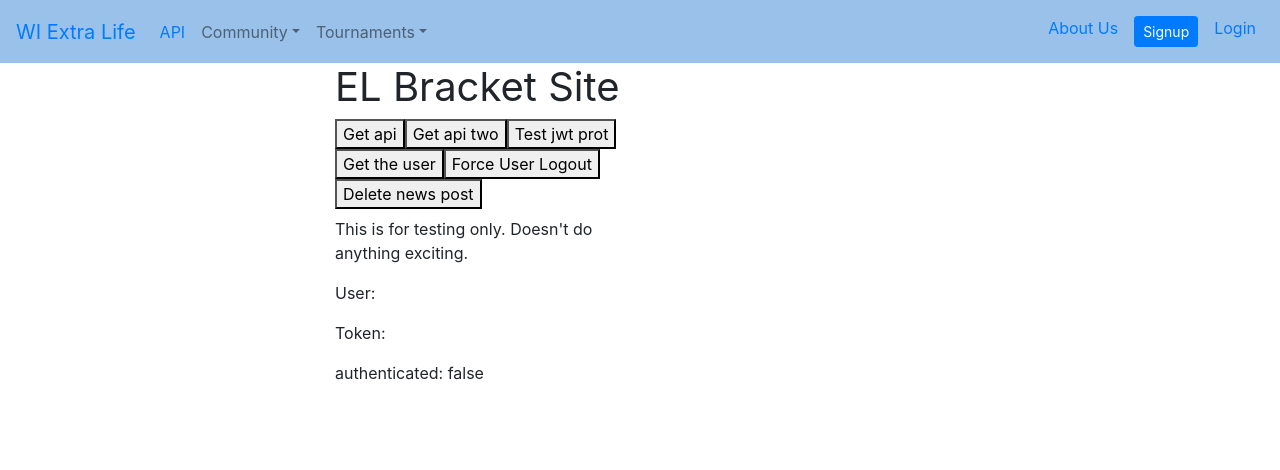
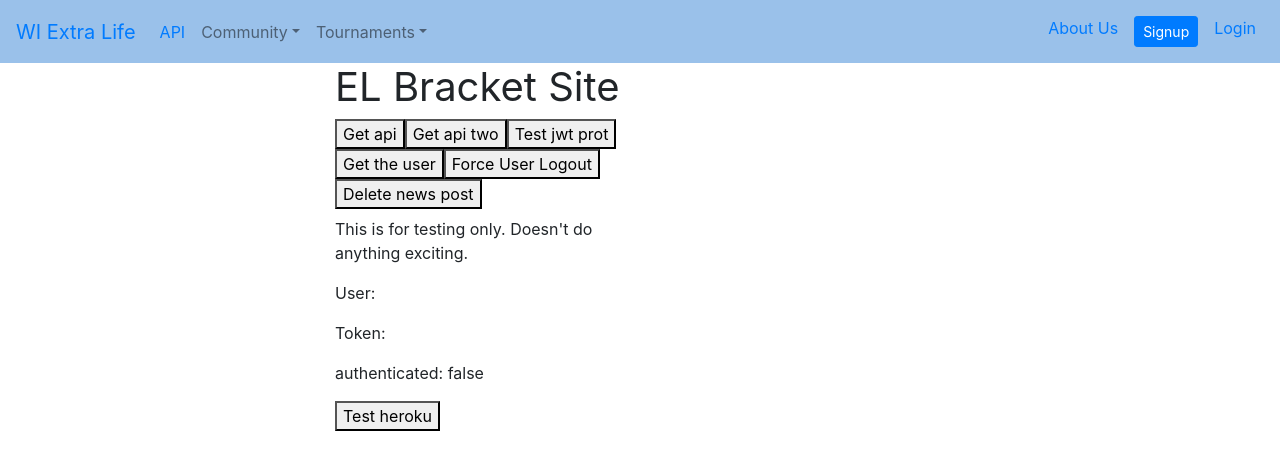
Before and after one commit to JerEpoch/el-frontend, a Vue app: page /getapi in a window 1280 px wide. Shown: the top 470 px of the page. Built offline with nearby package versions, Linux system fonts and the light colour scheme; what animated-vue would draw is missing.

Commit message:
webpack stuff

```diff
--- a/package.json
+++ b/package.json
@@ -78,7 +78,7 @@
     "vue-template-compiler": "^2.6.10",
     "webpack": "^4.39.3",
     "webpack-bundle-analyzer": "^2.13.1",
-    "webpack-cli": "^3.3.8",
+    "webpack-cli": "^3.3.10",
     "webpack-dev-server": "^3.8.0",
     "webpack-merge": "^4.2.2"
   },
--- a/src/components/HelloWorld.vue
+++ b/src/components/HelloWorld.vue
@@ -14,6 +14,10 @@
       <!-- <p>Has Reg Error: {{ hasRegErr }}</p> -->
       <p>Token: {{ token }}</p>
       <p>authenticated: {{ authenticated }}</p>
+
+      <div>
+        <button @click="testHeroku">Test heroku</button>
+      </div>
   </div>
 </template>
 
@@ -98,6 +102,13 @@
       .then(res => {
         console.log(res.data)
       })
+    },
+    testHeroku() {
+      console.log("testing heroku api")
+      axios.get('https://flask-test-bracket3.herokuapp.com/bracket-api/api')
+      .then(resp => {
+        console.log(resp.data)
+      })
     }
   },
   computed: {
```
Also changed, not shown: config/index.js (+5 -5 lines), 2 other files (tests, documents, lock files or other folders).
